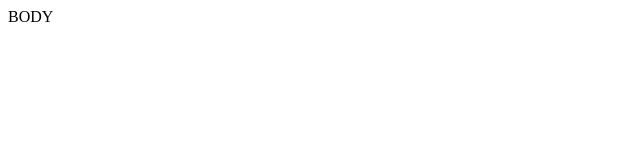
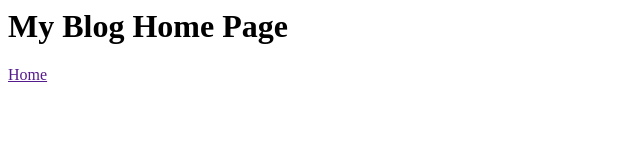
Before and after one commit to ericmurray703/ericmurray703.github.io, a plain HTML site: page index.html in a window 1280 px wide. Shown: the whole page, without its empty margins (0-640 px from the left). Drawn offline with Linux system fonts and the light colour scheme.

Commit message:
Updated blog

```diff
--- a/index.html
+++ b/index.html
@@ -2,5 +2,8 @@
 <head>
   <title>Document</title>
 </head>
-<body>BODY</body>
+<body>
+  <h1>My Blog Home Page</h1>
+  <a href=""index.html">Home</a>
+</body>
 </htlm>
```
